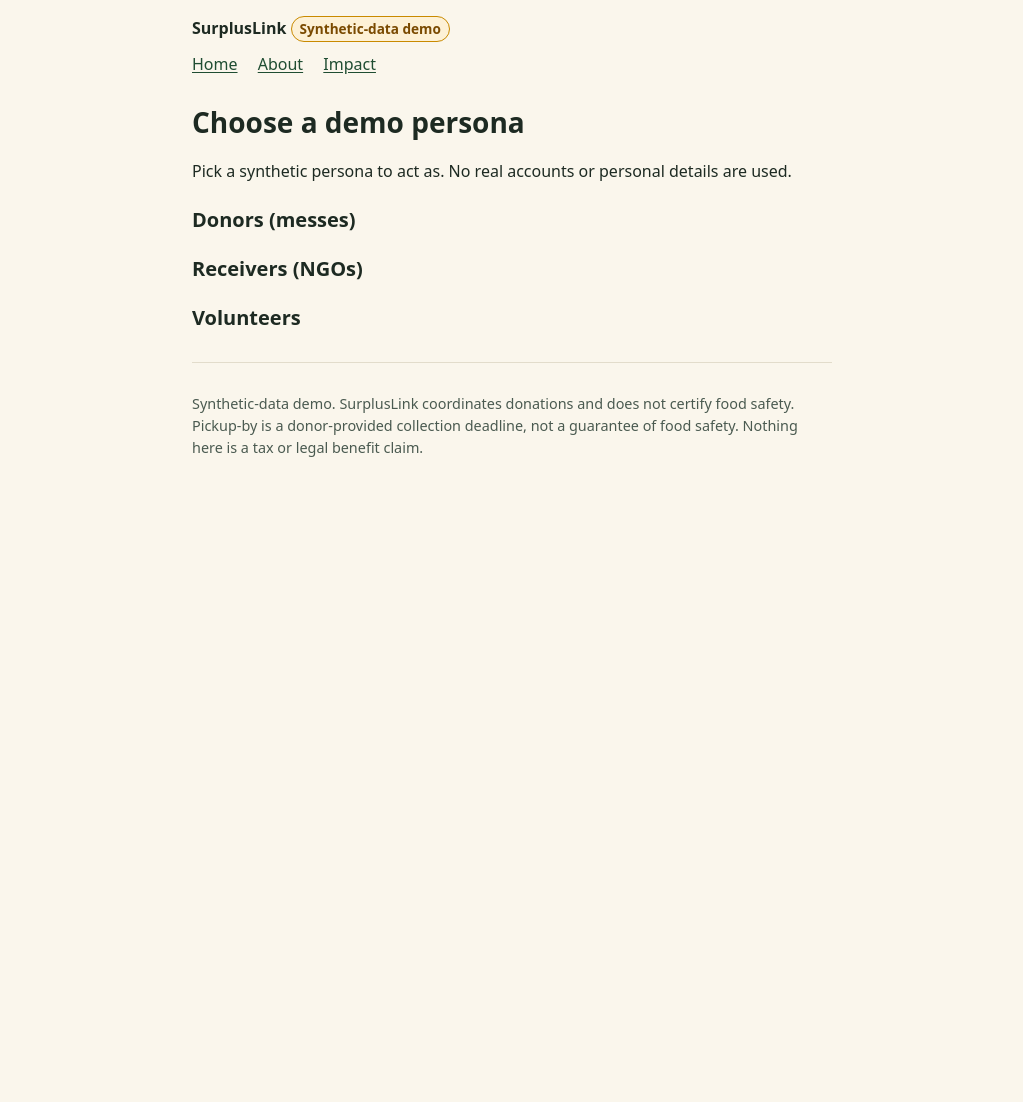
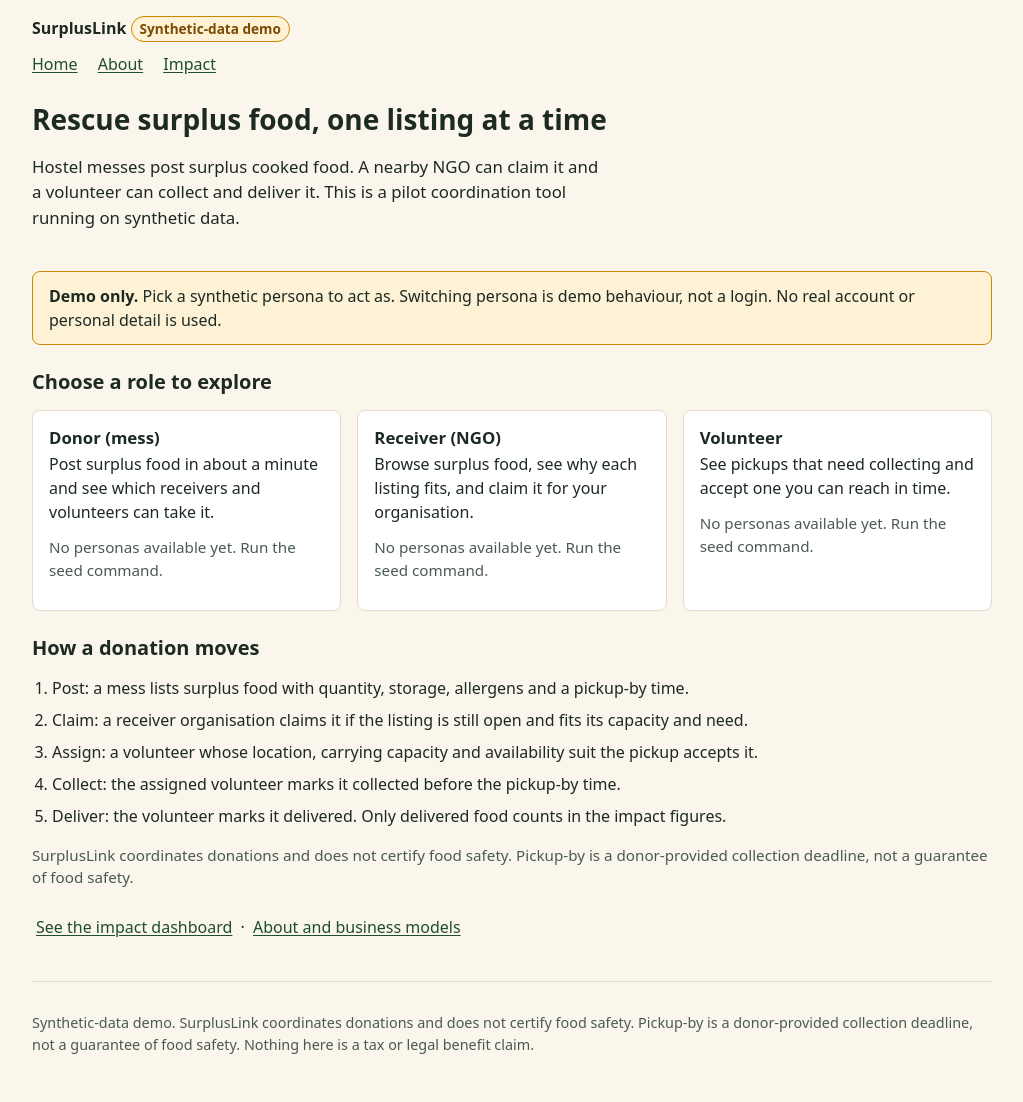
Before and after one commit to deekshith1522/SurplusLink, a Flask app: template surplus_link/templates/home.html in a window 1280 px wide. Shown: the whole page, without its empty margins (128-1151 px from the left). Before the commit the page ends 457 px from the top, so only its background shows below. Run offline with Flask 3, Linux system fonts and the light colour scheme; the template is opened without the code that fills it, so the values that code supplies are empty.

Commit message:
CP2: home page with shorter intro, role cards, workflow below, wide home container, keyboard-reachable persona buttons

```diff
--- a/surplus_link/static/style.css
+++ b/surplus_link/static/style.css
@@ -487,3 +487,92 @@ footer {
     overflow-wrap: anywhere;
   }
 }
+
+/* ---------- Home page (CP2) ---------- */
+.hero {
+  padding: var(--s4) 0 var(--s2);
+}
+
+.hero h1 {
+  margin: 0 0 var(--s3);
+}
+
+.hero p {
+  font-size: 1.05rem;
+  max-width: 60ch;
+}
+
+.demo-notice {
+  background: var(--amber-bg);
+  border: 1px solid var(--amber-border);
+  color: var(--ink);
+  padding: var(--s3) var(--s4);
+  border-radius: var(--radius);
+  margin: var(--s4) 0;
+}
+
+.workflow {
+  padding-left: 1.25rem;
+  margin: var(--s2) 0 var(--s3);
+}
+
+.workflow li {
+  margin-bottom: var(--s2);
+}
+
+.role-cards {
+  display: grid;
+  gap: var(--s4);
+  grid-template-columns: 1fr;
+  margin-top: var(--s3);
+}
+
+.role-card {
+  background: var(--surface);
+  border: 1px solid var(--line);
+  border-radius: var(--radius);
+  padding: var(--s4);
+  margin: 0;
+}
+
+.role-card h3 {
+  margin: 0 0 var(--s1);
+}
+
+.role-card p {
+  margin: 0 0 var(--s3);
+}
+
+ul.persona-choices {
+  list-style: none;
+  padding: 0;
+  margin: 0;
+  display: grid;
+  gap: var(--s2);
+}
+
+ul.persona-choices li {
+  display: flex;
+  flex-wrap: wrap;
+  align-items: center;
+  gap: var(--s1) var(--s2);
+}
+
+ul.persona-choices .btn-secondary {
+  max-width: 100%;
+  text-align: center;
+}
+
+@media (min-width: 600px) {
+  .role-cards {
+    grid-template-columns: repeat(3, minmax(0, 1fr));
+  }
+}
+
+body.page-home header, body.page-home main, body.page-home footer { max-width: 60rem; }
+.role-cards { grid-template-columns: 1fr; }
+@media (min-width: 600px) { .role-cards { grid-template-columns: repeat(auto-fit, minmax(16rem, 1fr)); } }
+@media (min-width: 960px) { .role-cards { grid-template-columns: repeat(3, minmax(0, 1fr)); } }
+ul.persona-choices { grid-template-columns: 1fr; }
+ul.persona-choices li { min-width: 0; }
+ul.persona-choices .btn-secondary { width: 100%; min-height: 44px; white-space: normal; overflow-wrap: anywhere; }
--- a/surplus_link/templates/base.html
+++ b/surplus_link/templates/base.html
@@ -6,7 +6,7 @@
   <link rel="stylesheet" href="{{ url_for('static', filename='style.css') }}">
   <title>{% block title %}{% endblock %} - SurplusLink</title>
 </head>
-<body>
+<body class="{% block page_class %}{% endblock %}">
 <a class="skip-link" href="#main">Skip to main content</a>
 <header>
   <strong>SurplusLink</strong> <span class="badge">Synthetic-data demo</span>
--- a/surplus_link/templates/home.html
+++ b/surplus_link/templates/home.html
@@ -1,20 +1,74 @@
 {% extends "base.html" %}
-{% block title %}Choose a demo persona{% endblock %}
+{% block title %}Home{% endblock %}
+{% block page_class %}page-home{% endblock %}
 {% block content %}
-<h1>Choose a demo persona</h1>
-<p>Pick a synthetic persona to act as. No real accounts or personal details are used.</p>
+<section class="hero">
+  <h1>Rescue surplus food, one listing at a time</h1>
+  <p>Hostel messes post surplus cooked food. A nearby NGO can claim it and a volunteer can collect and deliver it. This is a pilot coordination tool running on synthetic data.</p>
+</section>
 
-{% for role, label in [("donor", "Donors (messes)"), ("receiver", "Receivers (NGOs)"), ("volunteer", "Volunteers")] %}
-<section>
-  <h2>{{ label }}</h2>
-  <ul class="personas">
-    {% for p in groups[role] %}
-    <li>
-      <a href="{{ url_for('main.select_role', persona_id=p.id) }}">{{ p.display_name }}</a>
-      <span>- {{ p.org_name }}</span>
-    </li>
-    {% endfor %}
-  </ul>
+<div class="demo-notice" role="note">
+  <strong>Demo only.</strong> Pick a synthetic persona to act as. Switching persona is demo behaviour, not a login. No real account or personal detail is used.
+</div>
+
+<section aria-labelledby="roles-heading">
+  <h2 id="roles-heading">Choose a role to explore</h2>
+  <div class="role-cards">
+    <article class="role-card">
+      <h3>Donor (mess)</h3>
+      <p>Post surplus food in about a minute and see which receivers and volunteers can take it.</p>
+      {% if groups["donor"] %}
+      <ul class="persona-choices">
+        {% for p in groups["donor"] %}
+        <li><a class="btn btn-secondary" href="{{ url_for('main.select_role', persona_id=p.id) }}">{{ p.display_name }}</a> <span class="helper">{{ p.org_name }}</span></li>
+        {% endfor %}
+      </ul>
+      {% else %}
+      <p class="notice">No personas available yet. Run the seed command.</p>
+      {% endif %}
+    </article>
+
+    <article class="role-card">
+      <h3>Receiver (NGO)</h3>
+      <p>Browse surplus food, see why each listing fits, and claim it for your organisation.</p>
+      {% if groups["receiver"] %}
+      <ul class="persona-choices">
+        {% for p in groups["receiver"] %}
+        <li><a class="btn btn-secondary" href="{{ url_for('main.select_role', persona_id=p.id) }}">{{ p.display_name }}</a> <span class="helper">{{ p.org_name }}</span></li>
+        {% endfor %}
+      </ul>
+      {% else %}
+      <p class="notice">No personas available yet. Run the seed command.</p>
+      {% endif %}
+    </article>
+
+    <article class="role-card">
+      <h3>Volunteer</h3>
+      <p>See pickups that need collecting and accept one you can reach in time.</p>
+      {% if groups["volunteer"] %}
+      <ul class="persona-choices">
+        {% for p in groups["volunteer"] %}
+        <li><a class="btn btn-secondary" href="{{ url_for('main.select_role', persona_id=p.id) }}">{{ p.display_name }}</a> <span class="helper">{{ p.org_name }}</span></li>
+        {% endfor %}
+      </ul>
+      {% else %}
+      <p class="notice">No personas available yet. Run the seed command.</p>
+      {% endif %}
+    </article>
+  </div>
 </section>
-{% endfor %}
+
+<section aria-labelledby="workflow-heading">
+  <h2 id="workflow-heading">How a donation moves</h2>
+  <ol class="workflow">
+    <li>Post: a mess lists surplus food with quantity, storage, allergens and a pickup-by time.</li>
+    <li>Claim: a receiver organisation claims it if the listing is still open and fits its capacity and need.</li>
+    <li>Assign: a volunteer whose location, carrying capacity and availability suit the pickup accepts it.</li>
+    <li>Collect: the assigned volunteer marks it collected before the pickup-by time.</li>
+    <li>Deliver: the volunteer marks it delivered. Only delivered food counts in the impact figures.</li>
+  </ol>
+  <p class="notice">SurplusLink coordinates donations and does not certify food safety. Pickup-by is a donor-provided collection deadline, not a guarantee of food safety.</p>
+</section>
+
+<p><a href="{{ url_for('impact.dashboard') }}">See the impact dashboard</a> · <a href="{{ url_for('main.about') }}">About and business models</a></p>
 {% endblock %}
```
